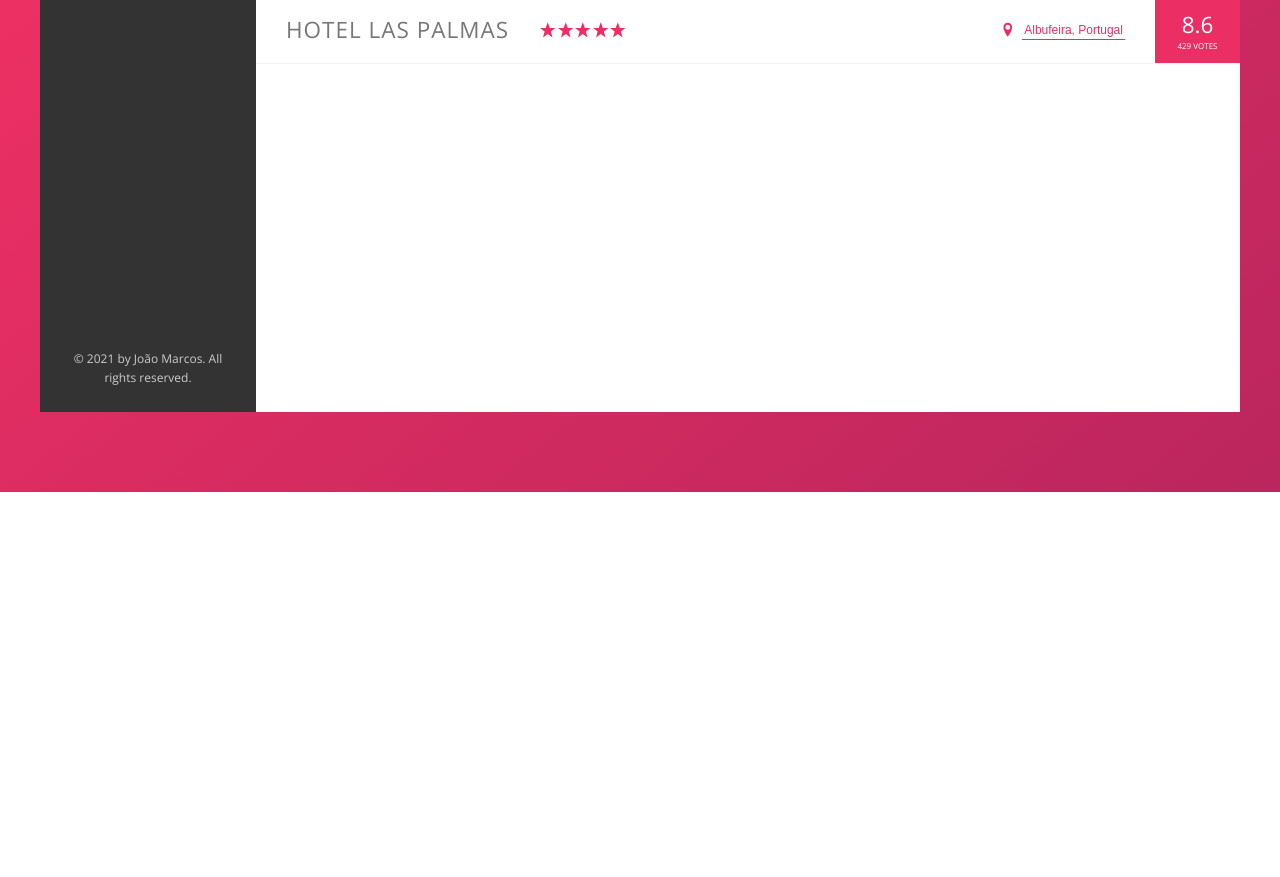
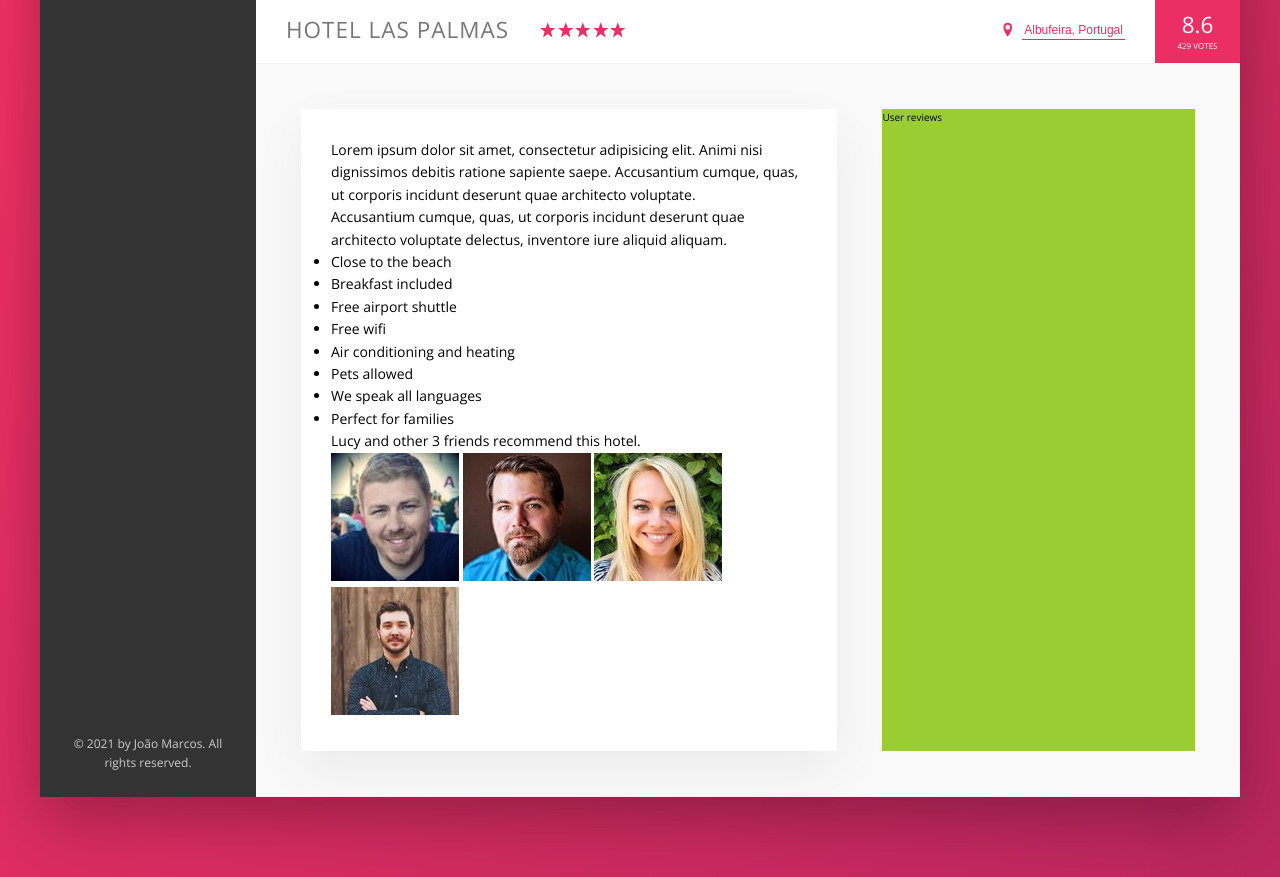
Before and after one commit to jmarc00s/Trillo, a website: page index.html in a window 1280 px wide. Shown: the part 538-1415 px from the top of the page. Before the commit the page ends 1030 px from the top, so only its background shows below. Drawn offline with nearby package versions, Linux system fonts and the light colour scheme; files that its build step writes are made by us from their sources.

Commit message:
Iniciando a implementação da seção de descrição

```diff
--- a/index.html
+++ b/index.html
@@ -150,6 +150,60 @@
               <div class="overview__rating-count">429 votes</div>
             </div>
           </div>
+
+          <div class="detail">
+            <div class="description">
+              <p class="paragraph">
+                Lorem ipsum dolor sit amet, consectetur adipisicing elit. Animi
+                nisi dignissimos debitis ratione sapiente saepe. Accusantium
+                cumque, quas, ut corporis incidunt deserunt quae architecto
+                voluptate.
+              </p>
+              <p class="paragraph">
+                Accusantium cumque, quas, ut corporis incidunt deserunt quae
+                architecto voluptate delectus, inventore iure aliquid aliquam.
+              </p>
+
+              <ul class="list">
+                <li class="list__item">Close to the beach</li>
+                <li class="list__item">Breakfast included</li>
+                <li class="list__item">Free airport shuttle</li>
+                <li class="list__item">Free wifi</li>
+                <li class="list__item">Air conditioning and heating</li>
+                <li class="list__item">Pets allowed</li>
+                <li class="list__item">We speak all languages</li>
+                <li class="list__item">Perfect for families</li>
+              </ul>
+              <div class="recommend">
+                <p class="recommend__count">
+                  Lucy and other 3 friends recommend this hotel.
+                </p>
+                <div class="recommend__friends">
+                  <img
+                    src="img/user-3.jpg"
+                    alt="Friend 1"
+                    class="recommend__photo"
+                  />
+                  <img
+                    src="img/user-5.jpg"
+                    alt="Friend 2"
+                    class="recommend__photo"
+                  />
+                  <img
+                    src="img/user-6.jpg"
+                    alt="Friend 3"
+                    class="recommend__photo"
+                  />
+                  <img
+                    src="img/user-4.jpg"
+                    alt="Friend 4"
+                    class="recommend__photo"
+                  />
+                </div>
+              </div>
+            </div>
+            <div class="user-reviews">User reviews</div>
+          </div>
         </main>
       </div>
     </div>
--- a/sass/_base.scss
+++ b/sass/_base.scss
@@ -26,7 +26,10 @@ Grey dark 3: #999
   --color-black: #000;
   --color-white: #fff;
 
-  --shadow-dark: 0 2rem 6rem rgba(var(--color-black), 0.3);
+  --shadow-dark: 0 2rem 6rem rgba(0, 0, 0, 0.3);
+  --shadow-light: 0 2rem 5rem rgba(0, 0, 0, 0.06);
+
+  --line: var(--color-grey-light-2) solid 1px;
 }
 
 * {
--- a/sass/_components.scss
+++ b/sass/_components.scss
@@ -194,7 +194,7 @@
 .overview {
   display: flex;
   align-items: center;
-  border-bottom: var(--color-grey-light-2) solid 1px;
+  border-bottom: var(--line);
 
   &__heading {
     font-size: 2.25rem;
--- a/sass/_layout.scss
+++ b/sass/_layout.scss
@@ -11,7 +11,7 @@
   font-size: 1.4rem;
   height: 7rem;
   background-color: var(--color-white);
-  border-bottom: var(--color-grey-light-2) solid 1px;
+  border-bottom: var(--line);
   display: flex;
   justify-content: space-between;
   align-items: center;
@@ -31,6 +31,26 @@
 
 .hotel-view {
   background-color: var(--color-white);
-  height: 80rem;
   flex: 1;
 }
+
+.detail {
+  display: flex;
+  padding: 4.5rem;
+  background-color: var(--color-grey-light-1);
+  border-bottom: var(--line);
+}
+
+.description {
+  font-size: 1.4rem;
+  background-color: var(--color-white);
+  box-shadow: var(--shadow-light);
+  padding: 3rem;
+  flex: 0 0 60%;
+  margin-right: 4.5rem;
+}
+
+.user-reviews {
+  background-color: yellowgreen;
+  flex: 1;
+}
```
